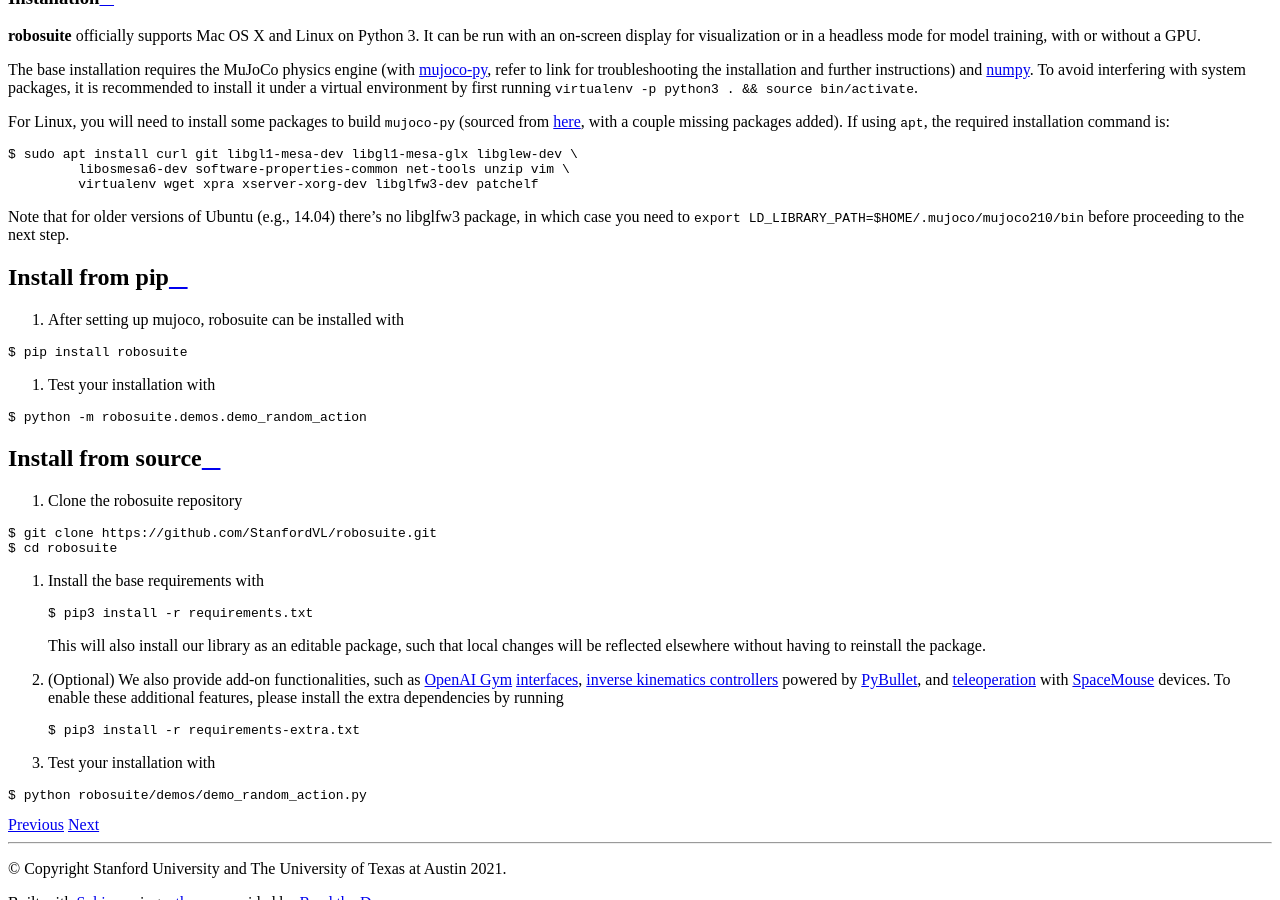
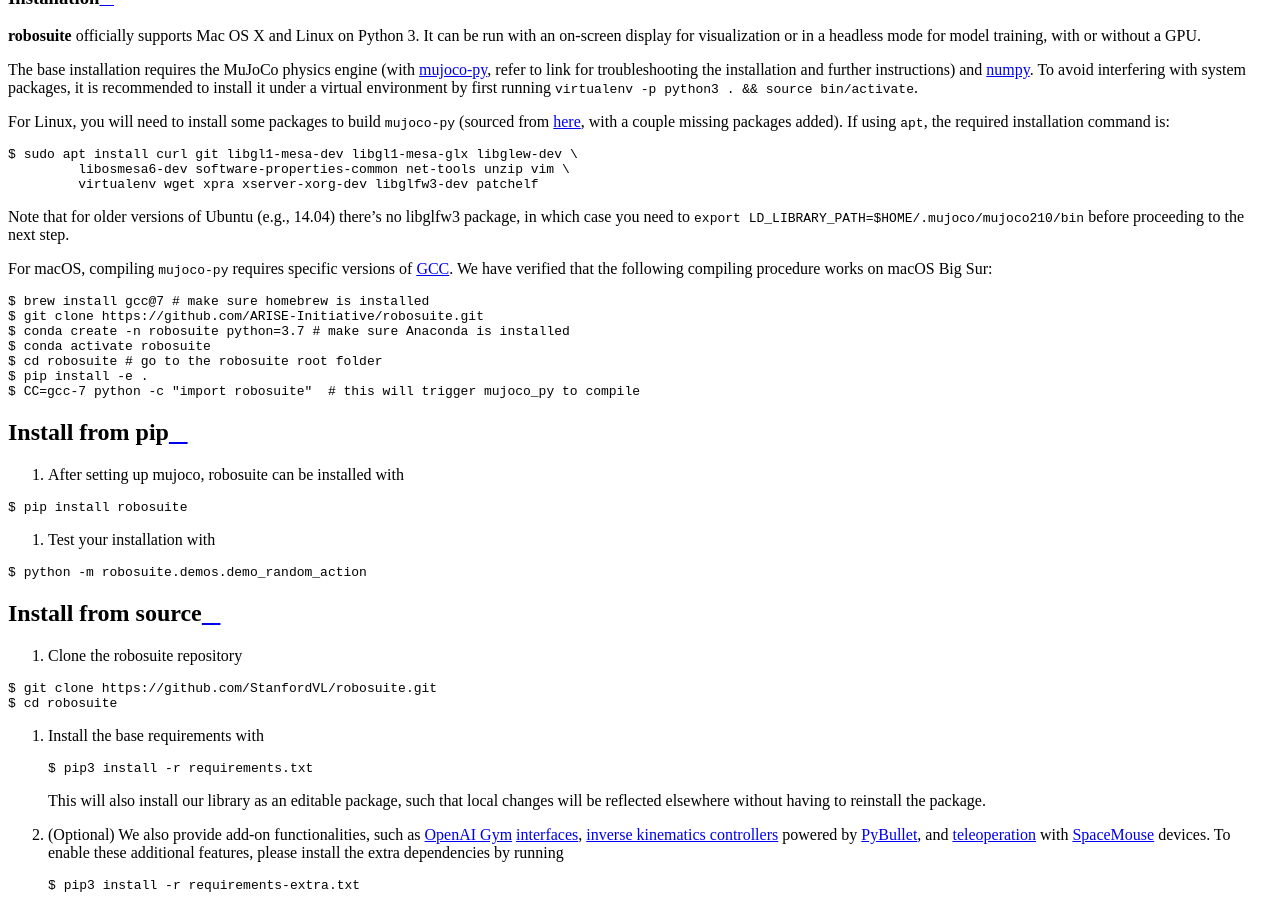
Before and after one commit to ARISE-Initiative/robosuite, a Sphinx documentation site: the page built from docs/installation.md, in a window 1280 px wide and 900 px high, scrolled down 1109 px. Built offline with Sphinx 7.4.7 and the Read the Docs theme 2.0.0, drawn with Linux system fonts in a browser that asks for light colours.

Commit message:
update installation dependencies and instructions

````diff
--- a/docs/installation.md
+++ b/docs/installation.md
@@ -10,6 +10,17 @@
             virtualenv wget xpra xserver-xorg-dev libglfw3-dev patchelf
    ```
    Note that for older versions of Ubuntu (e.g., 14.04) there's no libglfw3 package, in which case you need to `export LD_LIBRARY_PATH=$HOME/.mujoco/mujoco210/bin` before proceeding to the next step.
+
+For macOS, compiling `mujoco-py` requires specific versions of [GCC](https://github.com/nimrod-gileadi/mujoco-py/blob/master/mujoco_py/builder.py#L311). We have verified that the following compiling procedure works on macOS Big Sur:
+   ```sh
+   $ brew install gcc@7 # make sure homebrew is installed
+   $ git clone https://github.com/ARISE-Initiative/robosuite.git
+   $ conda create -n robosuite python=3.7 # make sure Anaconda is installed
+   $ conda activate robosuite
+   $ cd robosuite # go to the robosuite root folder
+   $ pip install -e .
+   $ CC=gcc-7 python -c "import robosuite"  # this will trigger mujoco_py to compile
+   ```
 
 ### Install from pip
 1. After setting up mujoco, robosuite can be installed with
--- a/setup.py
+++ b/setup.py
@@ -16,8 +16,8 @@
         package for package in find_packages() if package.startswith("robosuite")
     ],
     install_requires=[
-        "numpy>=1.13.3",
-        "numba>=0.49.1",
+        "numpy>=1.20.0",
+        "numba>=0.52.0",
         "scipy>=1.2.3",
         "free-mujoco-py==2.1.4",
     ],
````
